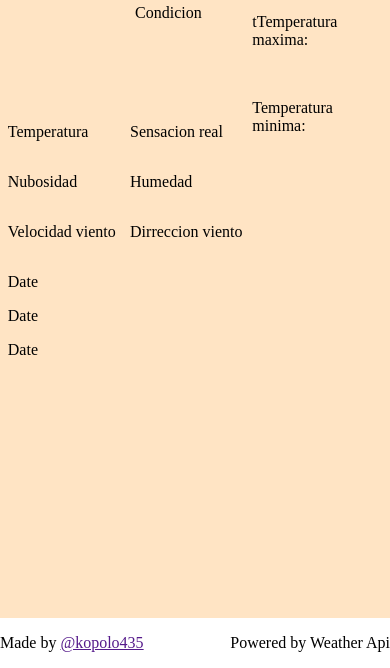
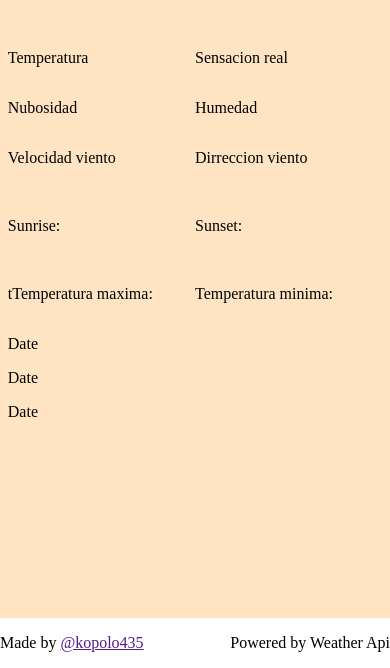
Before and after one commit to kopolo435/weather-page, a website built with webpack: page src/index.html in a window 390 px wide. Shown: the part 176-844 px from the top of the page. Built offline with nearby package versions, Linux system fonts and the light colour scheme; no server answers.

Commit message:
Agrega media query para dispositivos >500px
En este breakpoint se cambia la posicion de el sidebar
y el layout de este

```diff
--- a/src/style.css
+++ b/src/style.css
@@ -59,3 +59,21 @@ footer{
     display: flex;
     justify-content: space-between;
 }
+
+/*Media queries*/
+
+@media (max-width: 500px) {
+    #currentWeather{
+        flex-direction: column;
+    }
+
+    #top{
+        width: 100%;
+    }
+
+    #sideInfo{
+        display: grid;
+        grid-template-columns: 1fr 1fr;
+        grid-template-rows: 1fr 1fr;
+    }
+  }
```
